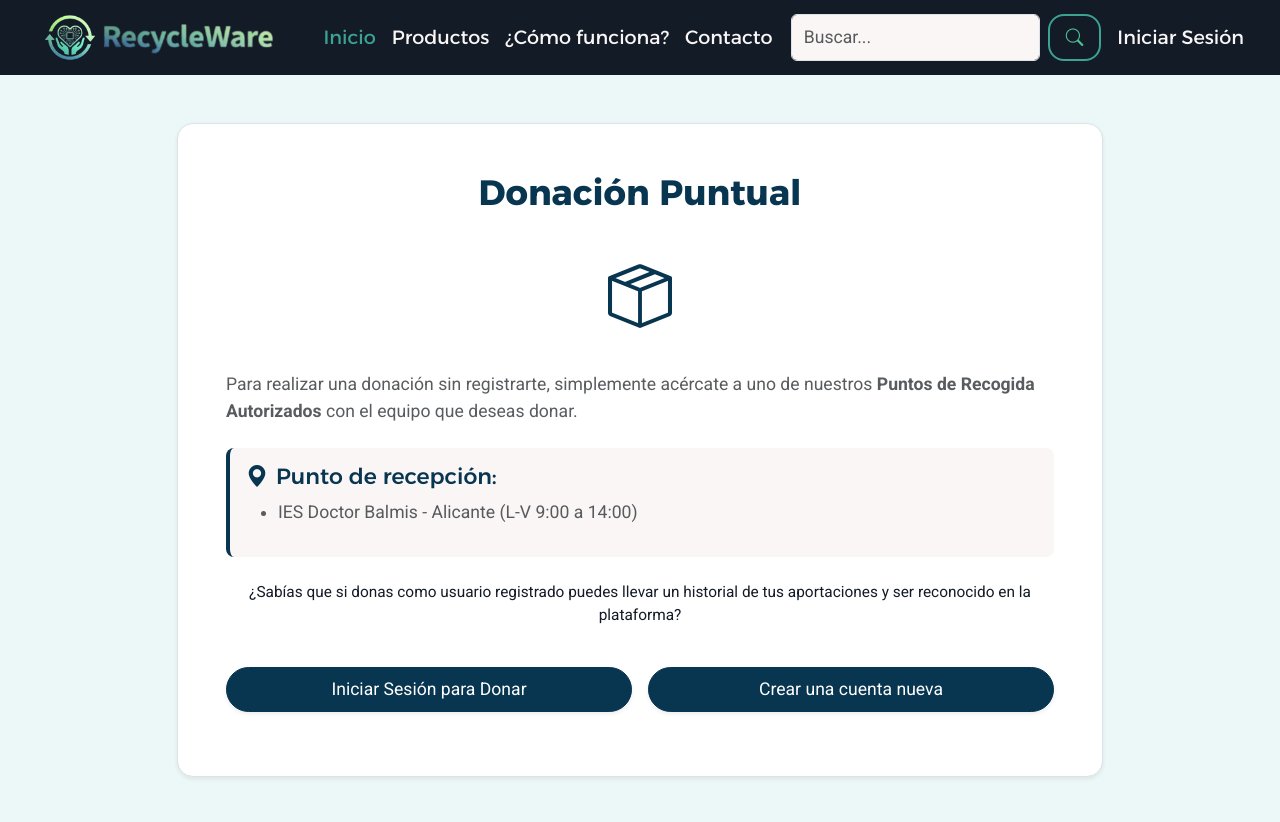
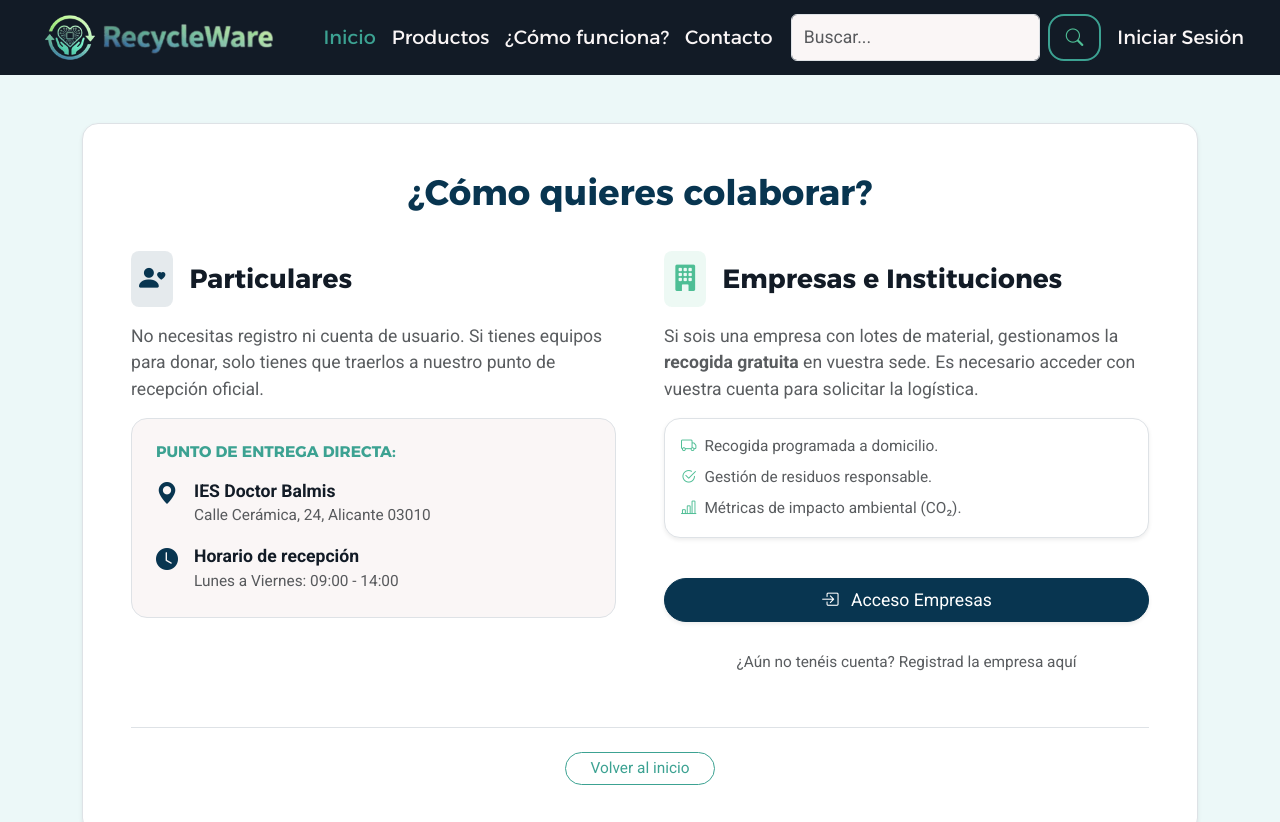
Before and after one commit to RecyclewareDAW/RecycleWare---ReactFronted, a React (Vite) app: page /donar in a window 1280 px wide. Shown: the top 822 px of the page. Built offline with nearby package versions, Linux system fonts and the light colour scheme.

Commit message:
Explicaciones sobre la web y funcionamiento más acertadas, cambio en página de donación y donación anónima

```diff
--- a/src/components/Donations/AnonymousDonations.jsx
+++ b/src/components/Donations/AnonymousDonations.jsx
@@ -6,37 +6,79 @@ const AnonymousDonation = () => {
     const navigate = useNavigate();
 
     return (
-        <FormCard title="Donación Puntual" colSize="col-lg-10">
-            <div className="text-center mb-4">
-                <i className="bi bi-box-seam icono-lg"></i>
-            </div>
+        <FormCard title="¿Cómo quieres colaborar?" colSize="col-lg-12">
+            <div className="animate-fade-in">
+                <div className="row g-4 mb-5">
+                    {/* COLUMNA PARTICULARES */}
+                    <div className="col-md-6 border-md-end pe-md-4">
+                        <div className="d-flex align-items-center mb-3">
+                            <div className="bg-primary bg-opacity-10 p-2 rounded-3 me-3">
+                                <i className="bi bi-person-heart text-primary fs-4"></i>
+                            </div>
+                            <h4 className="mb-0 fw-bold text-dark">Particulares</h4>
+                        </div>
+                        <p className="text-muted">
+                            No necesitas registro ni cuenta de usuario. Si tienes equipos para donar, solo tienes que traerlos a nuestro punto de recepción oficial.
+                        </p>
+                        <div className="bg-light p-4 rounded-4 border">
+                            <h6 className="fw-bold small text-uppercase text-secondary mb-3">Punto de entrega directa:</h6>
+                            <div className="d-flex align-items-start mb-3">
+                                <i className="bi bi-geo-alt-fill text-primary me-3 fs-5"></i>
+                                <div>
+                                    <p className="mb-0 fw-bold text-dark">IES Doctor Balmis</p>
+                                    <p className="small text-muted mb-0">Calle Cerámica, 24, Alicante 03010</p>
+                                </div>
+                            </div>
+                            <div className="d-flex align-items-start">
+                                <i className="bi bi-clock-fill text-primary me-3 fs-5"></i>
+                                <div>
+                                    <p className="mb-0 fw-bold text-dark">Horario de recepción</p>
+                                    <p className="small text-muted mb-0">Lunes a Viernes: 09:00 - 14:00</p>
+                                </div>
+                            </div>
+                        </div>
+                    </div>
 
-            <p className="text-muted mb-4">
-                Para realizar una donación sin registrarte, simplemente acércate a uno de nuestros <strong>Puntos de Recogida Autorizados</strong> con el equipo que deseas donar.
-            </p>
+                    {/* COLUMNA EMPRESAS */}
+                    <div className="col-md-6 ps-md-4">
+                        <div className="d-flex align-items-center mb-3">
+                            <div className="bg-success bg-opacity-10 p-2 rounded-3 me-3">
+                                <i className="bi bi-building-fill text-success fs-4"></i>
+                            </div>
+                            <h4 className="mb-0 fw-bold text-dark">Empresas e Instituciones</h4>
+                        </div>
+                        <p className="text-muted">
+                            Si sois una empresa con lotes de material, gestionamos la <strong>recogida gratuita</strong> en vuestra sede. Es necesario acceder con vuestra cuenta para solicitar la logística.
+                        </p>
+                        <div className="bg-white p-3 rounded-4 border mb-4 shadow-sm">
+                            <ul className="list-unstyled mb-0 small text-muted">
+                                <li className="mb-2"><i className="bi bi-truck text-success me-2"></i>Recogida programada a domicilio.</li>
+                                <li className="mb-2"><i className="bi bi-check2-circle text-success me-2"></i>Gestión de residuos responsable.</li>
+                                <li><i className="bi bi-bar-chart-line text-success me-2"></i>Métricas de impacto ambiental (CO₂).</li>
+                            </ul>
+                        </div>
+                        <div className="d-grid gap-2">
+                            <CustomButton onClick={() => navigate('/login')}>
+                                <i className="bi bi-box-arrow-in-right me-2"></i> Acceso Empresas
+                            </CustomButton>
+                            <button
+                                className="btn btn-link btn-sm text-muted text-decoration-none"
+                                onClick={() => navigate('/registro')}
+                            >
+                                ¿Aún no tenéis cuenta? Registrad la empresa aquí
+                            </button>
+                        </div>
+                    </div>
+                </div>
 
-            <div className="bg-light p-3 rounded-3 border-start border-primary border-4 mb-4 text-start">
-                <h5 className="text-primary"><i className="bi bi-geo-alt-fill me-2"></i>Punto de recepción:</h5>
-                <ul className="text-muted">
-                    <li className="mb-2">IES Doctor Balmis - Alicante (L-V 9:00 a 14:00)</li>
-                </ul>
-            </div>
-
-            <p className="text-center text-dark small mb-4">
-                ¿Sabías que si donas como usuario registrado puedes llevar un historial de tus aportaciones y ser reconocido en la plataforma?
-            </p>
-
-            <div className="d-flex flex-column flex-md-row gap-3">
-                <CustomButton type="button" onClick={() => navigate('/login')}>
-                    Iniciar Sesión para Donar
-                </CustomButton>
-
-                <CustomButton type="button" onClick={() => navigate('/registro')}>
-                    Crear una cuenta nueva
-                </CustomButton>
+                <div className="text-center border-top pt-4">
+                    <button className="btn btn-outline-secondary px-4 rounded-pill btn-sm" onClick={() => navigate('/')}>
+                        Volver al inicio
+                    </button>
+                </div>
             </div>
         </FormCard>
-    )
+    );
 }
 
 export default AnonymousDonation;
--- a/src/components/Donations/RegisteredDonation.jsx
+++ b/src/components/Donations/RegisteredDonation.jsx
@@ -1,126 +1,215 @@
-import { useState } from 'react';
+import { useState, useEffect } from 'react';
+import { useNavigate, Link } from 'react-router-dom';
 import FormCard from '../FormCard';
 import CustomForm from '../CustomForm';
 import CustomInput from '../CustomInput';
 import CustomButton from '../CustomButton';
 
 const RegisteredDonation = () => {
+    const navigate = useNavigate();
+    const [userRole, setUserRole] = useState(null);
+    const [userId, setUserId] = useState(null);
     const [enviado, setEnviado] = useState(false);
+    const [cargando, setCargando] = useState(false);
+    const [error, setError] = useState(false);
 
-    const [tipoEquipo, setTipoEquipo] = useState('');
-    const [marcaModelo, setMarcaModelo] = useState('');
-    const [estado, setEstado] = useState('');
     const [descripcion, setDescripcion] = useState('');
+    const [cantidadProductos, setCantidadProductos] = useState(1);
+    const [peso, setPeso] = useState('');
     const [confirmacion, setConfirmacion] = useState(false);
 
-    const handleSubmit = () => {
-        console.log("Datos listos para enviar:", { tipoEquipo, marcaModelo, estado, descripcion, confirmacion });
-        setEnviado(true);
+    useEffect(() => {
+        const usuarioGuardado = localStorage.getItem('usuarioRecycleware');
+        if (usuarioGuardado) {
+            const user = JSON.parse(usuarioGuardado);
+            setUserId(user.id);
+            const rol = (user.rol || user.role || 'individual').toLowerCase();
+            setUserRole(rol);
+        } else {
+            setUserRole('anonimo');
+        }
+    }, []);
+
+    const handleSubmit = async () => {
+        if (!userId) {
+            setError(true);
+            return;
+        }
+
+        setCargando(true);
+        setError(false);
+
+        // ESTRUCTURA EXACTA PARA TU CLASE JAVA
+        const nuevaDonacion = {
+            // En Java tienes "private User donante", espera un objeto con su id
+            donante: {
+                id: userId
+            },
+            // En Java tienes "private DonationState estado" y es NOT NULL
+            // Enviamos el ID 1 (que suele ser 'Pendiente')
+            estado: {
+                id: 1
+            },
+            descripcion: descripcion,
+            cantidadProductos: parseInt(cantidadProductos),
+            peso: peso ? parseFloat(peso) : null
+        };
+
+        try {
+            const response = await fetch('http://localhost:8080/api/donations', {
+                method: 'POST',
+                headers: { 'Content-Type': 'application/json' },
+                body: JSON.stringify(nuevaDonacion)
+            });
+
+            if (response.ok) {
+                setEnviado(true);
+            } else {
+                // Esto nos dirá en la consola del navegador si sigue habiendo problemas
+                const errorText = await response.text();
+                console.error("Error del servidor:", errorText);
+                setError(true);
+            }
+        } catch (err) {
+            console.error("Error de red:", err);
+            setError(true);
+        } finally {
+            setCargando(false);
+        }
     };
+    if (userRole === null) return null;
 
-    const opcionesEquipo = [
-        { value: 'portatil', label: 'Portátil (Laptop)' },
-        { value: 'sobremesa', label: 'Ordenador de Sobremesa (Torre)' },
-        { value: 'monitor', label: 'Monitor / Pantalla' },
-        { value: 'periferico', label: 'Periférico (Teclado, Ratón, etc.)' },
-        { value: 'otro', label: 'Otro' }
-    ];
+    // --- VISTA PARTICULAR ---
+    if (userRole === 'individual' || userRole === 'particular') {
+        return (
+            <FormCard title="¿Cómo donar tu equipo?" colSize="col-lg-12">
+                <div className="text-center p-4 animate-fade-in">
+                    <div className="bg-primary bg-opacity-10 p-4 rounded-circle d-inline-block mb-4">
+                        <i className="bi bi-geo-alt-fill fs-1 text-primary"></i>
+                    </div>
+                    <h2 className="titulo mb-3">Punto de Entrega</h2>
+                    <div className="bg-light p-4 rounded-4 mb-4 border mx-2">
+                        <p className="mb-1 fw-bold fs-5 text-dark">Calle de la Tecnología, 42, Alicante</p>
+                        <p className="mb-0 text-muted">Lunes a Viernes: 09:00 - 18:00</p>
+                    </div>
+                    <CustomButton onClick={() => navigate('/')}>Volver al Inicio</CustomButton>
+                </div>
+            </FormCard>
+        );
+    }
 
+    // --- ESTADO ÉXITO / ERROR ---
+    if (enviado) {
+        return (
+            <div className="alert alert-success text-center my-4 py-5 rounded-4 shadow-sm border-0 animate-fade-in w-100">
+                <h4 className="alert-heading text-success mb-3">
+                    <i className="bi bi-check-circle-fill me-2 fs-1"></i><br />
+                    ¡Solicitud Registrada!
+                </h4>
+                <p className="text-dark mb-4">
+                    Hemos recibido vuestra petición. Nuestro equipo de logística contactará con la empresa en las próximas 48 horas para coordinar la recogida.
+                </p>
+                <Link to="/" className="btn btn-success px-4 py-2">Volver al inicio</Link>
+            </div>
+        );
+    }
+
+    if (error) {
+        return (
+            <div className="alert alert-danger text-center my-4 py-5 rounded-4 shadow-sm border-0 animate-fade-in w-100">
+                <i className="bi bi-exclamation-triangle-fill text-danger fs-1 mb-3"></i>
+                <h4 className="text-danger mb-3">Error en la solicitud</h4>
+                <p className="text-dark mb-4">Inténtelo de nuevo en unos minutos.</p>
+                <button onClick={() => setError(false)} className="btn btn-danger px-4 py-2">Reintentar</button>
+            </div>
+        );
+    }
+
+    // --- FORMULARIO EMPRESA (TAMAÑO ORIGINAL) ---
     return (
-        <FormCard
-            title={!enviado ? "Donar Equipo" : ""}
-            subtitle={!enviado ? "Completa los detalles del dispositivo que deseas donar para darle una segunda vida." : ""}
-            colSize="col-lg-10"
-        >
-            {!enviado ? (
+        <FormCard title="Donar Productos" colSize="col-lg-12">
+            <div className="animate-fade-in">
+                {/* BLOQUE PASOS 1-2-3 */}
+                <div className="row g-0 mb-5 text-center bg-light py-4 rounded-4 border mx-0 shadow-sm">
+                    <div className="col-4 border-end">
+                        <i className="bi bi-1-circle text-primary fs-3"></i>
+                        <h6 className="fw-bold mt-2">Registro</h6>
+                        <p className="small text-muted mb-0">Qué se dona</p>
+                    </div>
+                    <div className="col-4 border-end">
+                        <i className="bi bi-2-circle text-primary fs-3"></i>
+                        <h6 className="fw-bold mt-2">Logística</h6>
+                        <p className="small text-muted mb-0">Cálculo transporte</p>
+                    </div>
+                    <div className="col-4">
+                        <i className="bi bi-truck text-primary fs-3"></i>
+                        <h6 className="fw-bold mt-2">Recogida</h6>
+                        <p className="small text-muted mb-0">En vuestra sede</p>
+                    </div>
+                </div>
+
                 <CustomForm onSubmit={handleSubmit}>
-                    <div className="row g-4 mb-4">
+                    {/* Fila 1: Descripción completa */}
+                    <div className="mb-4">
+                        <CustomInput
+                            id="descripcion"
+                            label="Descripción de los productos que se donan"
+                            type="textarea"
+                            placeholder="Indica qué equipos donas y su estado..."
+                            rows="3"
+                            value={descripcion}
+                            onChange={(e) => setDescripcion(e.target.value)}
+                            required
+                        />
+                    </div>
+
+                    {/* Fila 2: Cantidad y Peso*/}
+                    <div className="row">
                         <div className="col-md-6">
                             <CustomInput
-                                id="tipoEquipo"
-                                label="Tipo de equipo"
-                                type="select"
-                                placeholder="Selecciona el tipo de equipo..."
-                                required={true}
-                                hideLabel={true}
-                                errorMessage="Selecciona qué tipo de equipo vas a donar."
-                                options={opcionesEquipo}
-                                value={tipoEquipo}
-                                onChange={(e) => setTipoEquipo(e.target.value)}
+                                id="cantidadProductos"
+                                label="Cantidad"
+                                type="number"
+                                value={cantidadProductos}
+                                onChange={(e) => setCantidadProductos(e.target.value)}
+                                required
                             />
                         </div>
                         <div className="col-md-6">
                             <CustomInput
-                                id="marcaModelo"
-                                label="Marca y Modelo"
-                                type="text"
-                                placeholder="Ej: Dell Inspiron 15"
-                                required={true}
-                                hideLabel={true}
-                                errorMessage="Indica la marca y el modelo."
-                                value={marcaModelo}
-                                onChange={(e) => setMarcaModelo(e.target.value)}
+                                id="peso"
+                                label="Peso kg (Opcional)"
+                                type="number"
+                                placeholder="Ej: 15"
+                                value={peso}
+                                onChange={(e) => setPeso(e.target.value)}
                             />
                         </div>
                     </div>
-                    <div className="mb-4">
+
+                    <div className="my-4">
                         <CustomInput
-                            id="estado"
-                            label="Estado actual"
-                            type="text"
-                            placeholder="Ej: Enciende pero la pantalla está rota"
-                            required={true}
-                            hideLabel={true}
-                            errorMessage="Describe brevemente el estado."
-                            value={estado}
-                            onChange={(e) => setEstado(e.target.value)}
+                            id="confirmacion"
+                            type="checkbox"
+                            label="Confirmo que el material está listo para la retirada en nuestras instalaciones."
+                            required
+                            value={confirmacion}
+                            onChange={(e) => setConfirmacion(e.target.checked)}
                         />
                     </div>
-                    <div className="mb-4">
-                        <CustomInput
-                            id="descripcion"
-                            label="Detalles adicionales"
-                            type="textarea"
-                            placeholder="Añade otros detalles (años de uso, si incluye cargador, etc.)"
-                            required={false}
-                            hideLabel={true}
-                            rows="3"
-                            value={descripcion}
-                            onChange={(e) => setDescripcion(e.target.value)}
-                        />
-                    </div>
-                    <CustomInput
-                        id="confirmacion"
-                        type="checkbox"
-                        required={true}
-                        errorMessage="Debes confirmar que el equipo es tuyo."
-                        label="Confirmo que el equipo es de mi propiedad y deseo donarlo."
-                        value={confirmacion}
-                        onChange={(e) => setConfirmacion(e.target.checked)}
-                    />
 
-                    <div className="text-center">
-                        <CustomButton type="submit">
-                            Registrar Donación
+                    <div className="text-end border-top pt-4">
+                        <CustomButton type="submit" disabled={cargando}>
+                            {cargando ? "Solicitando..." : "Solicitar Recogida"}
                         </CustomButton>
+                        <p className="text-muted small mt-3 italic text-center">
+                            * Un técnico contactará en 24/48h para coordinar la recogida.
+                        </p>
                     </div>
                 </CustomForm>
-            ) : (
-                <div className="alert alert-success text-center">
-                    <h4 className="alert-heading mb-3">
-                        <i className="bi bi-heart-fill me-2 text-success"></i><br/>
-                        ¡Gracias por tu donación!
-                    </h4>
-                    <p className="mb-4">
-                        Hemos registrado tu equipo. Revisa tu correo electrónico para las instrucciones de entrega.
-                    </p>
-                    <CustomButton type="button" onClick={() => setEnviado(false)}>
-                        Donar otro equipo
-                    </CustomButton>
-                </div>
-            )}
+            </div>
         </FormCard>
     );
-}
+};
 
 export default RegisteredDonation;
--- a/src/components/Home/Info.jsx
+++ b/src/components/Home/Info.jsx
@@ -59,7 +59,7 @@ export default function InfoSection() {
               ¿Quieres colaborar?
             </h2>
             <p className="mb-4 text-dark">
-              Tu hardware puede cambiar una vida. Puedes colaborar de distintas formas:
+              Tu hardware puede cambiar una vida. El proceso de donación depende de tu tipo de perfil:
             </p>
 
             <div className="row g-4">
@@ -70,12 +70,8 @@ export default function InfoSection() {
                 </h3>
                 <ul className="list-group list-group-flush">
                   <li className="list-group-item px-0 border-0 bg-transparent text-dark">
-                    <strong>Donación Identificada:</strong> Regístrate para llevar un historial
-                    de tus donaciones y solicitudes, y elegir el punto de entrega o recogida.
-                  </li>
-                  <li className="list-group-item px-0 border-0 bg-transparent text-dark">
-                    <strong>Donación Puntual:</strong> Colabora sin registro entregando
-                    tus equipos directamente en nuestros puntos autorizados.
+                    Tanto si estás registrado como si donas de forma anónima, debes
+                    <strong> entregar tus equipos directamente</strong> en nuestro centro IES Doctor Balmis.
                   </li>
                 </ul>
               </div>
@@ -85,12 +81,9 @@ export default function InfoSection() {
                   <i className="bi bi-building me-2"></i>
                   Empresas
                 </h3>
-                <p className="small text-dark">
-                  Las empresas pueden registrarse con un perfil corporativo.
-                  Al hacerlo, <strong>se reconocerán oficialmente sus méritos</strong> y
-                  aportaciones a la economía circular, otorgando visibilidad a su
-                  compromiso social en nuestra plataforma.
-                </p>
+                <p className="text-dark">
+                <strong>Recogida a domicilio:</strong> El registro es clave para medir vuestro impacto social. No hace falta que os desplacéis para entregar los productos, con sólo solicitar la recogida desde vuestro perfil nosotros nos encargamos de la recogida en vuestras oficinas.
+            </p>
               </div>
             </div>
           </article>
--- a/src/scss/main.scss
+++ b/src/scss/main.scss
@@ -30,7 +30,7 @@ $utilities: map.merge($utilities,
 @import "formContrasenaOlvidada";
 @import "bootstrap-icons";
 @import "userConfig";
-@import "tablaDonaciones";
+// @import "tablaDonaciones";
 
 /* Reset CSS básico */
 * {
```
Also changed, not shown: src/components/UserConfig/TabImpacto.jsx (+8 -3 lines).
